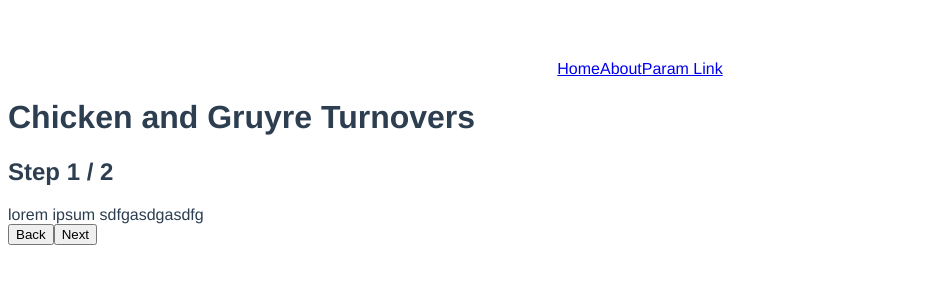
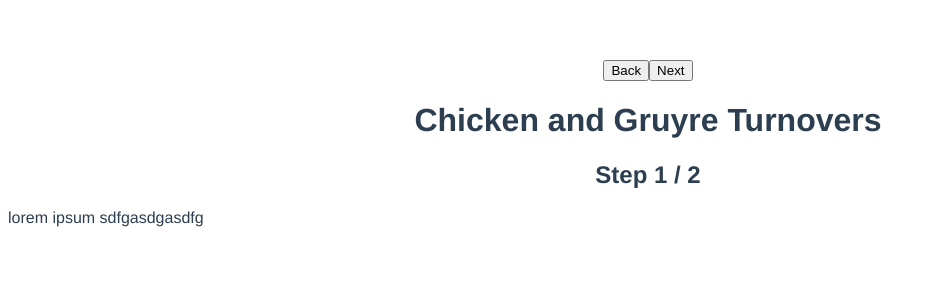
Before and after one commit to mdimec4/eCookbook, a Vue app in the folder src/chef/web/spa/: page /recipe_viewer/1 in a window 1280 px wide. Both pictures are taken after a click on the button "Next". Shown: the top 300 px of the page, without its empty margins (0-936 px from the left). Built offline with nearby package versions, Linux system fonts and the light colour scheme.

Commit message:
Work in progress. Bad code

```diff
--- a/src/chef/web/spa/src/App.vue
+++ b/src/chef/web/spa/src/App.vue
@@ -1,8 +1,10 @@
 <template>
   <div id="app">
+  <!--
   <router-link v-bind:to="'/'">Home</router-link>
   <router-link v-bind:to="'/about'">About</router-link>
   <router-link v-bind:to="'/param'">Param Link</router-link>
+  -->
   <!-- the router outlet, where all matched components would ber viewed -->
   <router-view></router-view>
   </div>
--- a/src/chef/web/spa/src/components/recipe_viewer.vue
+++ b/src/chef/web/spa/src/components/recipe_viewer.vue
@@ -1,27 +1,39 @@
 <template>
   <div class="recipe_viewer">
+    <div id="back-next">
+      <button v-if="position > 0"v-on:click="prevPage">Back</button>
+
+      <button v-if="this.scroll != -1" v-on:click="nextPage">Up</button>
+      <button v-if="this.scroll != -1" v-on:click="prevPage">Down</button>
+
+      <button v-if="position < instructions.length" v-on:click="nextPage">Next</button>
+    </div>
     <h1>{{title}}</h1>
     <div v-if="position === 0" id="ingredient-list">
       <h2>Ingredients</h2>
+      <div ref="content" id="content">
         <ul>
           <li v-for="ingredient in ingredients">
           {{ ingredient }}
           </li>
         </ul>
       </div>
+    </div>
       <div v-if="position > 0" id="instructions-view">
         <h2>Step {{position}} / {{instructions.length}}</h2>
-            <div>
-              {{instructions[position - 1].instruction}}
+        <div ref="content" id="content">
+          <div v-for="line in instructions[position - 1].instruction.split('\n')">
+            {{line}}<br>
           </div>
         </div>
-        <button v-if="position > 0"v-on:click="prevPage">Back</button>
-        <button v-if="position < instructions.length" v-on:click="nextPage">Next</button>
+    </div>
   </div>
 </template>
 
 
 <script>
+// https://stackoverflow.com/questions/40730116/scroll-to-bottom-of-div-with-vue-js
+// https://forum.vuejs.org/t/cant-change-dom-property/13397/2
 function getRecipe (id) {
   var jsonStr = `{
     "recipe_id": "37859",
@@ -49,7 +61,7 @@ function getRecipe (id) {
     {
       "number": 2,
       "image_url": "http://static.food2fork.com/chickenturnover2_300e6667e66.jpg",
-      "instruction": "2 lorem ipsum \\n sdfgasdgasdfgdddddddddddddddddddddddddddddddddddddd miha"
+      "instruction": "2 lorem ipsum sdfsdfgf \\n sdf\\nga\\nsd\\nga\\nsd\\nfg\\ndd\\ndd\\ndddd\\nddd\\ndd\\ndd\\ndd\\nddd\\ndd\\nddddd\\ndddddd\\nddddd\\nmiha"
     }
     ],
     "tips": [ "tip1", "tip2", "tip3"]
@@ -101,7 +113,32 @@ export default {
       position: 0,
       title: recipe.title,
       ingredients: recipe.ingredients,
-      instructions: recipe.instructions
+      instructions: recipe.instructions,
+      scroll: -1
+    }
+  },
+  mounted: function () {
+    this.$nextTick(function () {
+      // Code that will run only after the
+      // entire view has been rendered
+      // XXX this doesnt work
+      this.$refs.content.style.height = (document.body.clientHeight - this.$refs.content.offsetTop).toString()
+    })
+  },
+  updated () { // bug use computed of watcher instead. updated doc says so
+    console.log('updated offsetTop', this.$refs.content.offsetTop)
+    console.log('updated offsetHeight', this.$refs.content.offsetHeight)
+    console.log('updated scrollHeight', this.$refs.content.scrollHeight)
+    console.log('updated scrollTop', this.$refs.content.scrollTop)
+    console.log('updated clientHeight', this.$refs.content.clientHeight)
+    console.log('window.inerHeight', window.innerHeight)
+    console.log('document.body.clientHeight', document.body.clientHeight)
+    if (this.$refs.content.scrollHeight <= this.$refs.content.offsetHeight) {
+      this.scrool = -1
+      return
+    }
+    if (this.scroll === -1) {
+      this.scroll = 0
     }
   },
   methods: {
@@ -118,7 +155,17 @@ export default {
 }
 </script>
 <style>
-.recipe_viewer {
+body {
+  width: 100%;
+  height: 100%;
+}
+#content {
+  -position: fixed;
   text-align: left;
+  overflow: auto;
+  -height: 50vh;
+  -display:table;
 };
+#back-next {
+}
 </style>
```
Lines whose indentation alone changed are shown as unchanged.
